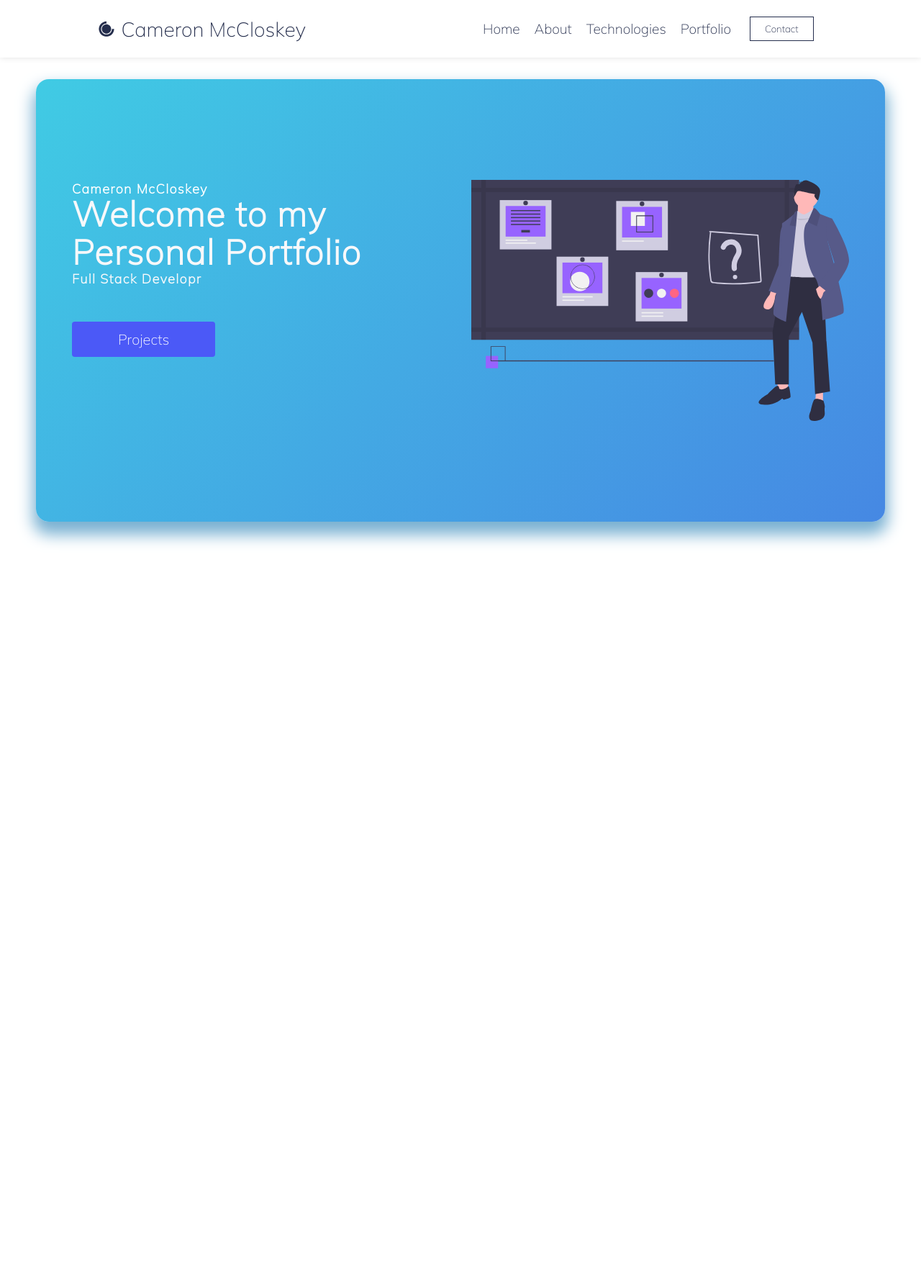
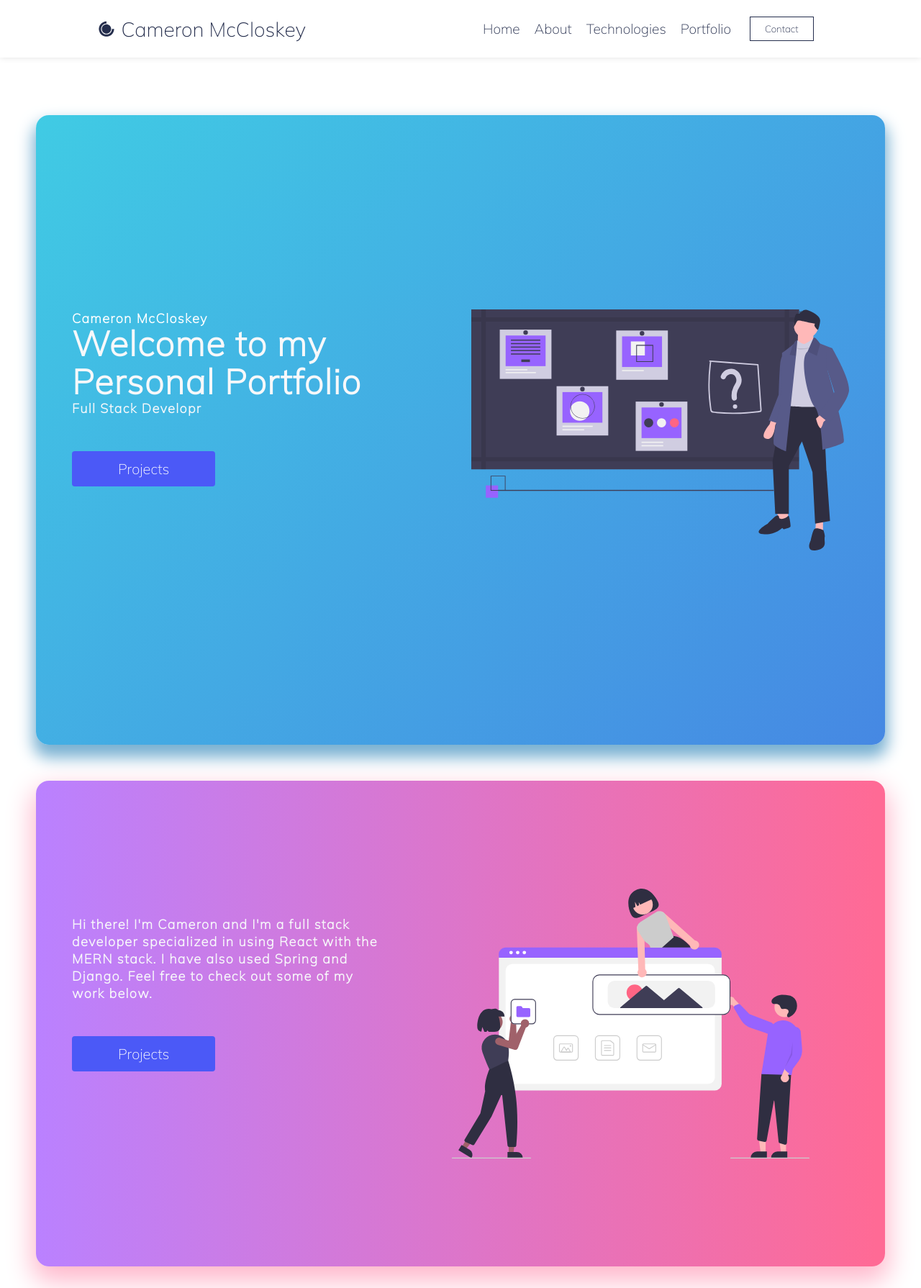
Before and after one commit to cameronmcc/personal-website-v2, a React (Create React App) app: page / in a window 1280 px wide. Shown: the whole page at 72% size. Before the commit the page ends 800 px from the top, so only its background shows below. Built offline with nearby package versions, Linux system fonts and the light colour scheme.

Commit message:
Design is really coming along. Almost ready to modularize into component elements and create data for the projects section.

```diff
--- a/src/components/InfoSection/InfoSection.js
+++ b/src/components/InfoSection/InfoSection.js
@@ -1,6 +1,7 @@
 import "./style.css";
 import React from "react";
 import svg2 from "../../images/svg2.svg";
+import svg3 from "../../images/svg3.svg";
 import { Link as LinkS } from "react-scroll";
 
 const InfoSection = () => {
@@ -31,7 +32,32 @@ const InfoSection = () => {
           </div>
         </div>
       </section>
+      <section className='info-section-container2'>
+        <div className='info-row'>
+          <div className='info-column'>
+            <div className='text-wrapper'>
+              <div className='top-line' >
+                <div className='heading'>
+                  <div className='subtitle'>
+                    Hi there! I'm Cameron and I'm a full stack developer specialized in using React with the MERN stack. I have also used Spring and Django. Feel free to check out some of my work below.
+
+                  </div>
+                    <a href='projects'>
+                      <button className='btn'>Projects</button>
+                    </a>
+                </div>
+              </div>
+            </div>
+          </div>
+          <div className='info-column'>
+            <div className='img-wrapper'>
+              <img className='info-image' src={svg3} alt='alt'></img>
+            </div>
+          </div>
+        </div>
+      </section>
     </container>
+
   );
 };
 
--- a/src/components/InfoSection/style.css
+++ b/src/components/InfoSection/style.css
@@ -1,13 +1,34 @@
 .info-section {
   display: flex;
-  height: 675px;
+  flex-direction: column;
+  height: 100%;
   color: #fff;
   padding: 30px 0;
   padding-right: 50px;
   padding-left: 50px;
+  margin: -5rempx;
 }
 
 .info-section-container {
+  display: flex;
+  padding: 10rem;
+  flex-direction: row;
+  flex-wrap: wrap;
+  align-content: center;
+  z-index: 1;
+  width: 100%;
+  max-width: 100%;
+  margin-right: auto;
+  margin-top: 5rem;
+  margin-left: auto;
+  padding-right: 50px;
+  padding-left: 50px;
+  border-radius: 18px;
+  background: linear-gradient(134deg, #40cbe4, #4688e3);
+  box-shadow: 0px 14px 21px 4px #79b1d2;
+}
+
+.info-section-container2 {
   display: flex;
   flex-direction: row;
   flex-wrap: wrap;
@@ -15,13 +36,14 @@
   z-index: 1;
   width: 100%;
   max-width: 100%;
+  margin-top: 5rem;
   margin-right: auto;
   margin-left: auto;
   padding-right: 50px;
   padding-left: 50px;
   border-radius: 18px;
-  background: linear-gradient(134deg, #40cbe4, #4688e3);
-  box-shadow: 0px 14px 21px 4px #79b1d2;
+  background: linear-gradient(90deg, #ba81ff 0%, #ff6a95 99%);
+  box-shadow: 0px 16px 36px 5px #ffb8cc;
 }
 
 @media screen and (max-width: 991px) {
@@ -42,6 +64,7 @@
 }
 
 .info-column {
+  height: 675px;
   display: flex;
   margin-bottom: 15px;
   padding-right: 15px;
```
